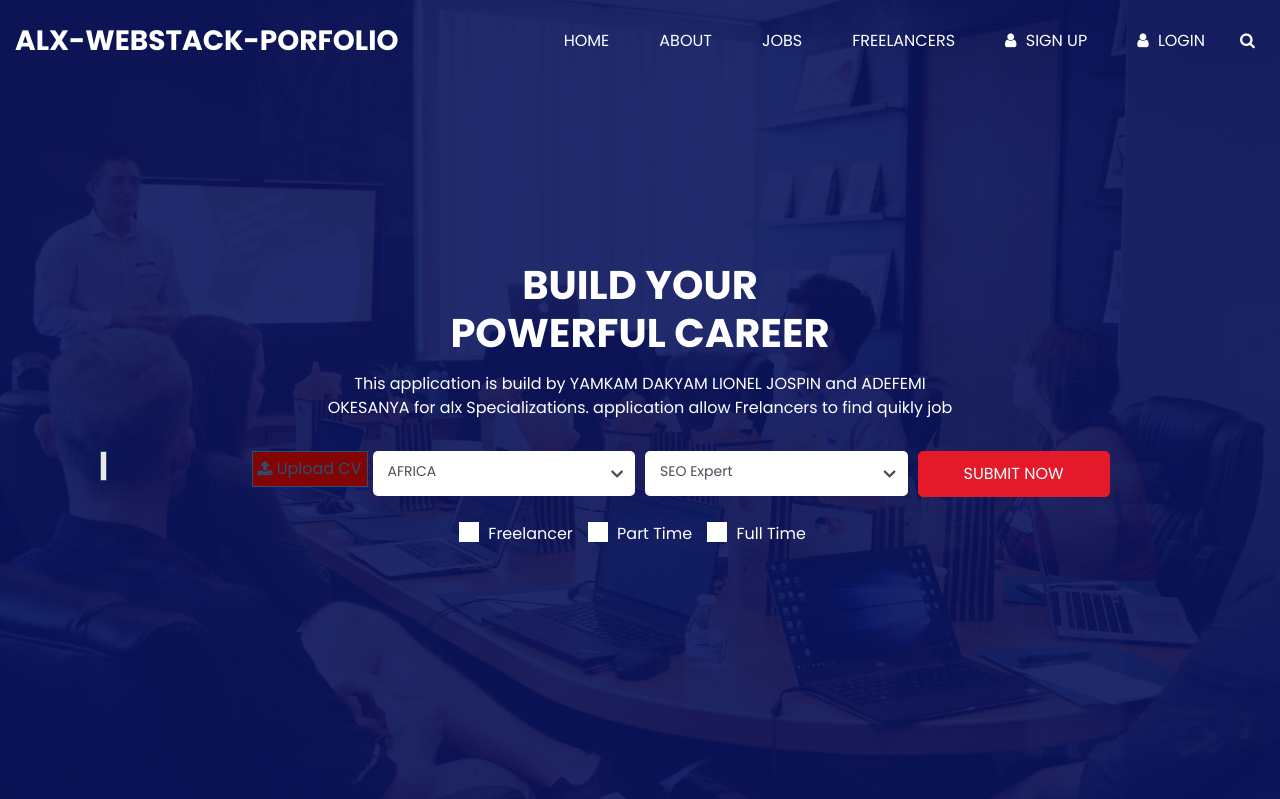
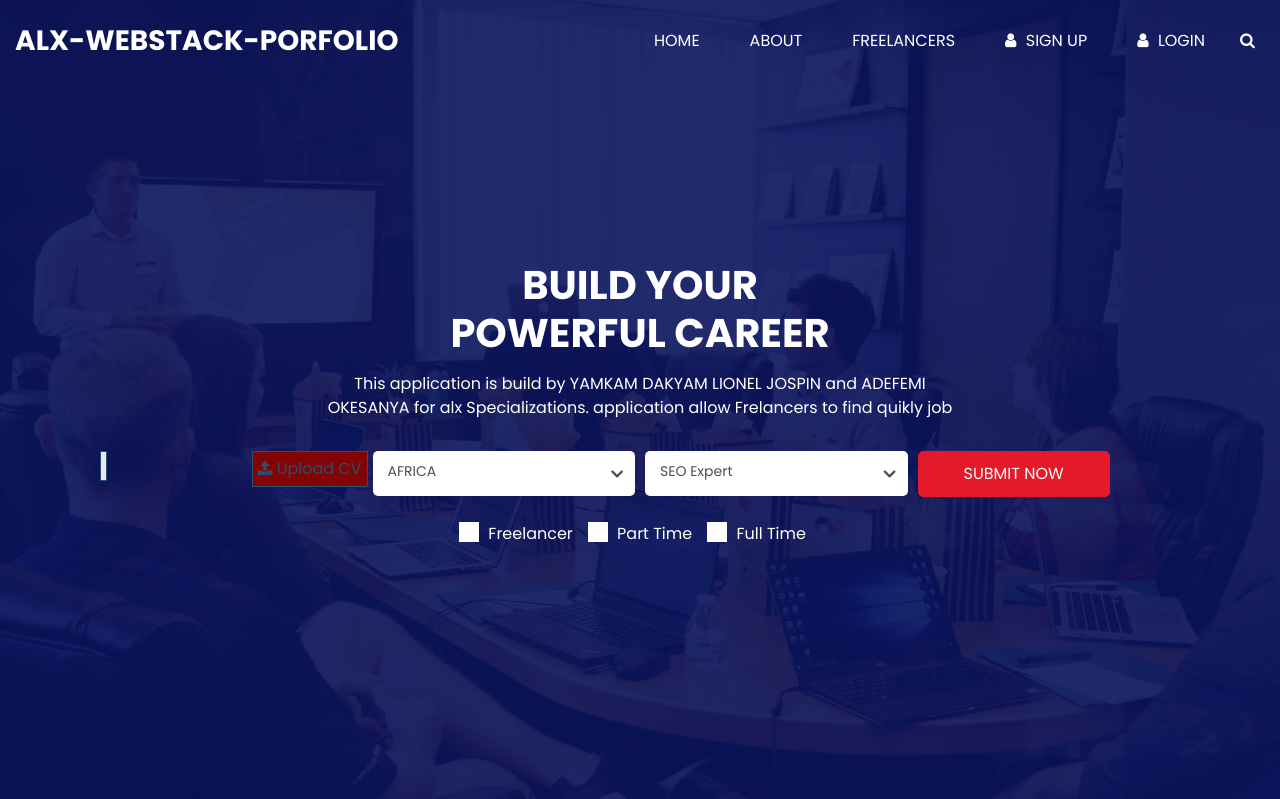
Before and after one commit to lio72/Web-Stack-Portfolio, a Flask app: page / in a window 1280 px wide. Shown: the top 799 px of the page. Run offline with Flask 3, Linux system fonts and the light colour scheme; some libraries are stand-ins or nearby versions.

Commit message:
change jobs

```diff
--- a/app/apppy/templates/index.html
+++ b/app/apppy/templates/index.html
@@ -59,17 +59,11 @@
               <li class="nav-item">
                 <a class="nav-link" href="{{ url_for('about') }}"> About</a>
               </li>
-              <li class="nav-item">
-                <a class="nav-link" href="{{ url_for('job') }}">Jobs</a>
-              </li>
+
               <li class="nav-item">
                 <a class="nav-link" href="{{ url_for('freelancer') }}">Freelancers</a>
               </li>
               {% if 'loggedin' in session %}
-
-              <li class="nav-item">
-                <a class="nav-link" href="{{ url_for('job') }}">Jobs</a>
-              </li>
 
               <li class="nav-item">
                 <a class="nav-link" href="{{ url_for('job') }}">Jobs</a>
```
